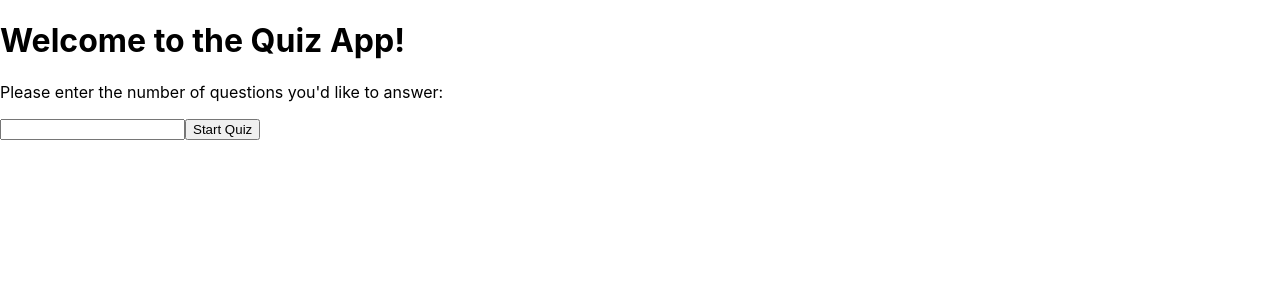
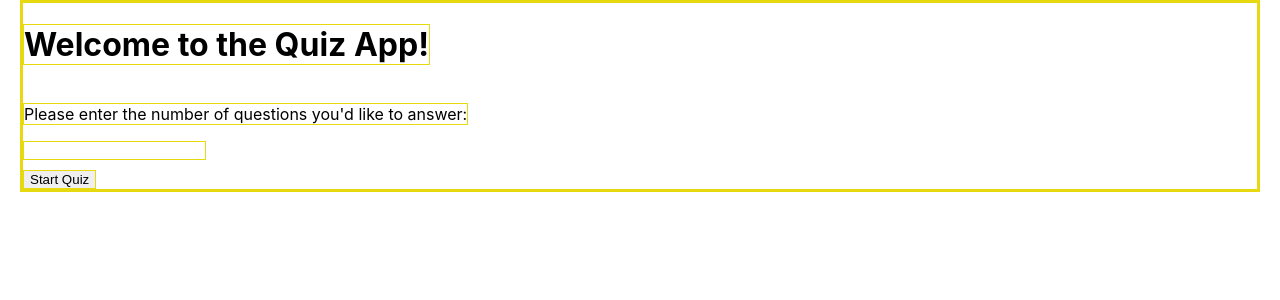
Before and after one commit to tomPlus353/sm2-jlptn1, a React (Create React App) app in the folder client/: page / in a window 1280 px wide. Shown: the top 300 px of the page. Built offline with nearby package versions, Linux system fonts and the light colour scheme.

Commit message:
added minimal styling and fixed dummy question data display

```diff
--- a/client/src/App.css
+++ b/client/src/App.css
@@ -1,38 +1,15 @@
-.App {
-  text-align: center;
+body {
+  margin: 0px 10px;
+  padding: 0px 10px;
 }
 
-.App-logo {
-  height: 40vmin;
-  pointer-events: none;
+.state-container  {
+  display: flex;
+  flex-direction: column;
+  align-items: flex-start;
 }
 
-@media (prefers-reduced-motion: no-preference) {
-  .App-logo {
-    animation: App-logo-spin infinite 20s linear;
-  }
+div,h1,p,button,input {
+  border: solid 1px rgb(231, 217, 16);
+  flex: 1;
 }
-
-.App-header {
-  background-color: #282c34;
-  min-height: 100vh;
-  display: flex;
-  flex-direction: column;
-  align-items: center;
-  justify-content: center;
-  font-size: calc(10px + 2vmin);
-  color: white;
-}
-
-.App-link {
-  color: #61dafb;
-}
-
-@keyframes App-logo-spin {
-  from {
-    transform: rotate(0deg);
-  }
-  to {
-    transform: rotate(360deg);
-  }
-}
--- a/client/src/App.js
+++ b/client/src/App.js
@@ -1,4 +1,5 @@
 import React, { useState, useEffect } from 'react';
+import "./App.css";
 //import ReactDOM from 'react-dom';
 import axios from './axiosConfig';
 
@@ -84,22 +85,25 @@ const App = () => {
   }, [currentState]);
 
   const renderIntroState = () => (
-    <div>
+    <div className="state-container">
       <h1>Welcome to the Quiz App!</h1>
       <p>Please enter the number of questions you'd like to answer:</p>
       <input
         type="number"
         value={numberOfQuestions}
         onChange={(e) => setNumberOfQuestions(e.target.value)}
+        style={{ marginBottom: '10px' }} // Add margin-bottom to the input
+
       />
       <button onClick={handleStartQuiz}>Start Quiz</button>
     </div>
   );
 
   const renderQuestionState = function() {
-    return <div>
+    return <div className="state-container" >
       <h2>Question {currentQuestionNumber}</h2>
       <p>{currentQuestion.question_text}</p>
+      <p>{currentQuestion.example_sentence}</p>
       <input
         type="text"
         value={userAnswer}
@@ -109,13 +113,14 @@ const App = () => {
             handleSubmitAnswer();
           }
         }}
+        style={{ marginBottom: '10px' }} // Add margin-bottom to the input
       />
       <button onClick={handleSubmitAnswer}>Submit Answer</button>
     </div>
   };
 
   const renderQuestionFeedbackState = () => (
-    <div>
+    <div className="state-container">
       <p>{feedback}</p>
       <p>Score: {quizScore.correct}/{quizScore.total}</p>
       {quizEnded ? (
@@ -130,14 +135,16 @@ const App = () => {
   );
 
   const renderSessionFeedbackState = () => (
-    <div>
+    <div className="state-container">
       <p>Quiz session feedback:</p>
       <p>Score: {quizScore.correct}/{quizScore.total}</p>
       <p>Percentage: {(quizScore.correct / quizScore.total) * 100}%</p>
-      <br/>
+      <p>
       {(quizScore.correct / quizScore.total) * 100 >= 80 ? "😊😊😊" : "😒😒😒"}
-      <br/>
-      <button onClick={handlePlayAgain}>Play Again</button>
+      </p>
+      <button
+      style={{ marginTop: '16px' }} // Add margin-bottom to the input
+      onClick={handlePlayAgain}>Play Again</button>
       <br/>
 
     </div>
```
Also changed, not shown: 1 other file (tests, documents, lock files or other folders).
